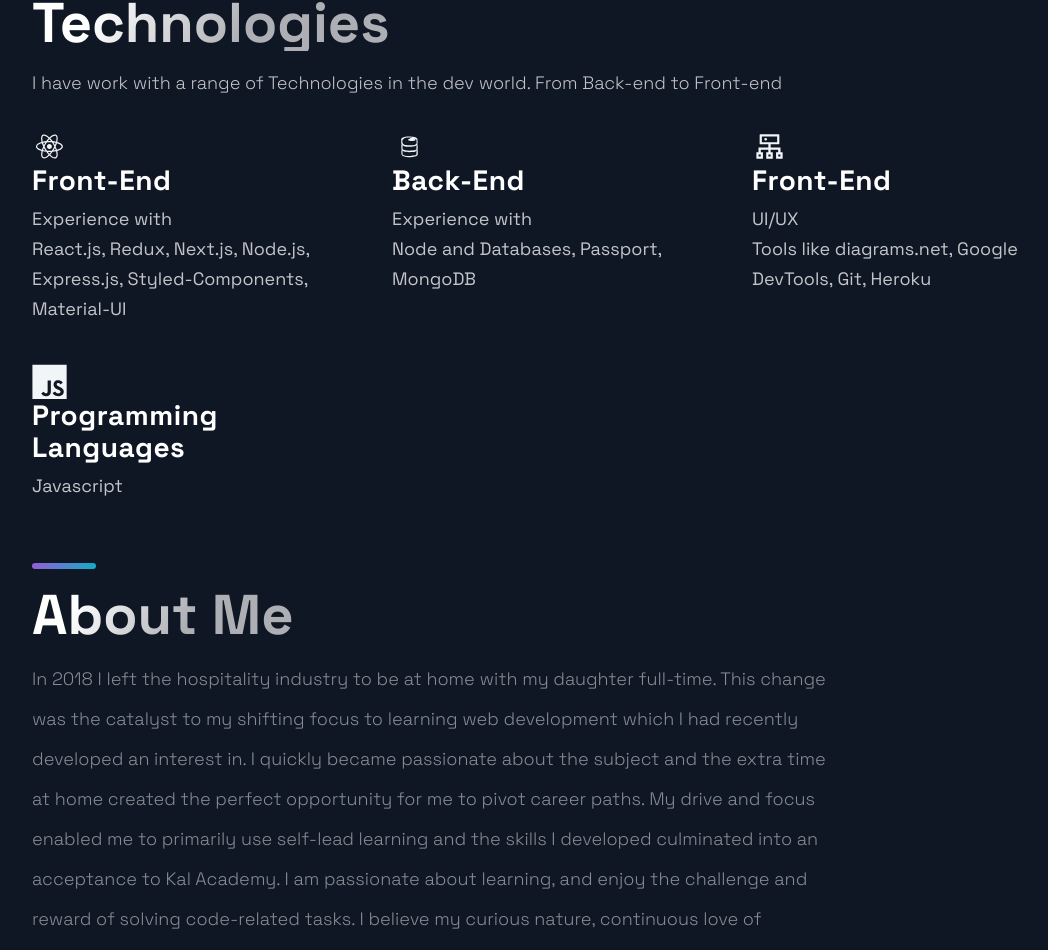
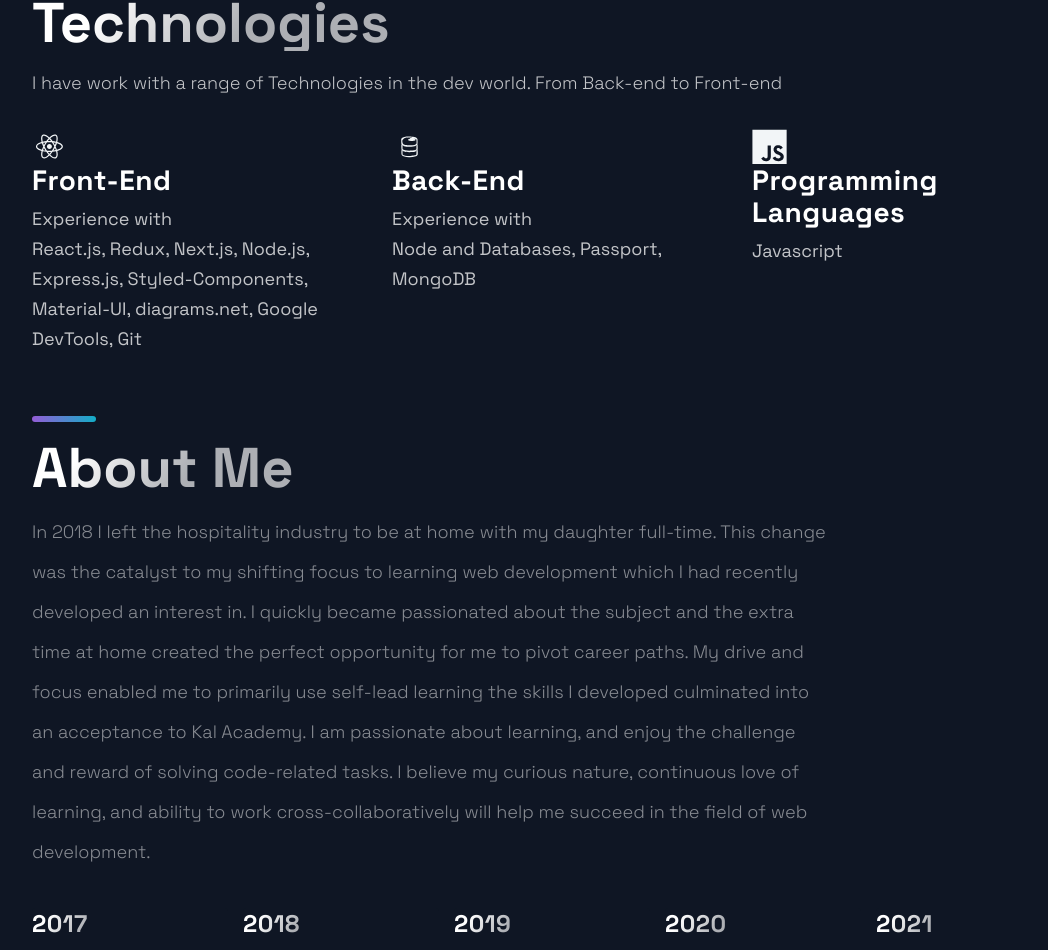
Before and after one commit to JorgeCanul/portofolio, a Next.js app: page / in a window 1280 px wide. Shown: the part 1616-2566 px from the top of the page, without its empty margins (88-1136 px from the left). Built offline with nearby package versions, Linux system fonts and the light colour scheme.

Commit message:
spell checking

```diff
--- a/src/components/Experience/Experience.js
+++ b/src/components/Experience/Experience.js
@@ -28,7 +28,7 @@ const data = [
 
 const Experience = () => (
   <Section >
-    <SectionTitle>E X P E R I E N C E</SectionTitle>
+    <SectionTitle>Experience</SectionTitle>
     <Boxes>{
       data.map((card, index) => (
         <Box key={index}>
--- a/src/components/Hero/Hero.js
+++ b/src/components/Hero/Hero.js
@@ -11,7 +11,7 @@ const Hero = (props) => (
       <SectionTitle main center>
       Bienvenido, <br/>Welcome to My Portofolio
       </SectionTitle>
-      <SectionText>To secure a position in which I can utilize my skills and grow my current  knowledge and skill set</SectionText>
+
       <Link href='#about'>
       <Button >Learn More</Button>
       </Link>
--- a/src/components/Technologies/Technologies.js
+++ b/src/components/Technologies/Technologies.js
@@ -17,7 +17,7 @@ const Technologies = () =>  (
         <ListContainer>
           <ListTitle>Front-End</ListTitle>
           <ListParagraph>
-            Experience with <br/> React.js, Redux,  Next.js, Node.js, Express.js, Styled-Components, Material-UI
+            Experience with <br/> React.js, Redux,  Next.js, Node.js, Express.js, Styled-Components, Material-UI, diagrams.net, Google DevTools, Git
           </ListParagraph>
         </ListContainer>
       </ListItem>
@@ -30,15 +30,7 @@ const Technologies = () =>  (
           </ListParagraph>
         </ListContainer>
       </ListItem>
-      <ListItem>
-        <AiOutlineCluster size="3.5rem"/>
-        <ListContainer>
-          <ListTitle>Front-End</ListTitle>
-          <ListParagraph>
-            UI/UX<br/> Tools like diagrams.net, Google DevTools, Git, Heroku
-          </ListParagraph>
-        </ListContainer>
-      </ListItem>
+
       <ListItem>
         <DiJsBadge size="3.5rem"/>
         <ListContainer>
--- a/src/components/TimeLine/TimeLine.js
+++ b/src/components/TimeLine/TimeLine.js
@@ -47,7 +47,7 @@ const Timeline = () => {
       <SectionDivider /> <br/>
       <SectionTitle>About Me</SectionTitle>
       <SectionText>
-      In 2018 I left the hospitality industry to be at home with my daughter full-time. This change was the catalyst to my shifting focus to learning web development which I had recently developed an interest in. I quickly became passionate about the subject and the extra time at home created the perfect opportunity for me to pivot career paths. My drive and focus enabled me to primarily use self-lead learning and the skills I developed culminated into an acceptance to Kal Academy. I am passionate about learning, and
+      In 2018 I left the hospitality industry to be at home with my daughter full-time. This change was the catalyst to my shifting focus to learning web development which I had recently developed an interest in. I quickly became passionated about the subject and the extra time at home created the perfect opportunity for me to pivot career paths. My drive and focus enabled me to primarily use self-lead learning the skills I developed culminated into an acceptance to Kal Academy. I am passionate about learning, and
       enjoy the challenge and reward of solving
       code-related tasks. I believe my curious
       nature, continuous love of learning, and
@@ -86,10 +86,16 @@ const Timeline = () => {
         ))}
       </CarouselButtons>
       <SectionDivider /> <br />
-      <SectionTitle>EDUCATION</SectionTitle>
+      <SectionTitle>Education</SectionTitle>
       <SectionText>
       Kal Academy | Certificate,
-      Web Development
+      Web Development - Full Stack Program <br />
+      Udemy | Node with React: Fullstack Web Development by Stephen Grider<br />
+      Udemy | The Complete JavaScript Course 2022: From Zero to Expert! by Jonas Schmedtmann <br />
+      Udemy | The Complete 2022 Web Development Bootcamp
+ by Dr. Angela Yu
+
+
       </SectionText>
       <SectionDivider /> <br />
       <SectionTitle>Skills and Abilities</SectionTitle>
```
